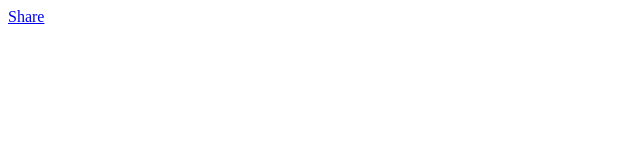
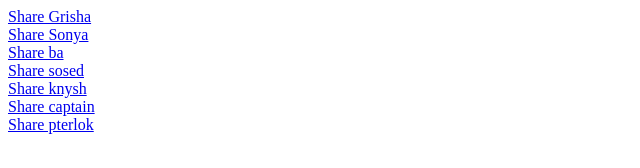
Before and after one commit to MaximObrubov/nginx-ssi, a plain HTML site: page app/test.com/index.html in a window 1280 px wide. Shown: the whole page, without its empty margins (0-640 px from the left). Drawn offline with Linux system fonts and the light colour scheme.

Commit message:
if statements

```diff
--- a/app/test.com/index.html
+++ b/app/test.com/index.html
@@ -7,6 +7,12 @@
   <title>Basic Index</title>
 </head>
 <body>
-  <a href="/share">Share</a>
+  <div><a href="/share?key=grisha">Share Grisha</a></div>
+  <div><a href="/share?key=sonya">Share Sonya</a></div>
+  <div><a href="/share?key=ba">Share ba</a></div>
+  <div><a href="/share?key=sosed">Share sosed</a></div>
+  <div><a href="/share?key=knysh">Share knysh</a></div>
+  <div><a href="/share?key=captain">Share captain</a></div>
+  <div><a href="/share?key=pterlok">Share pterlok</a></div>
 </body>
 </html>
```
Also changed, not shown: app/test.com/share/index.html (+26 -11 lines), app/test.com/share/images/favicon.ico (deleted), app/test.com/share/images/favicon.png (deleted).
